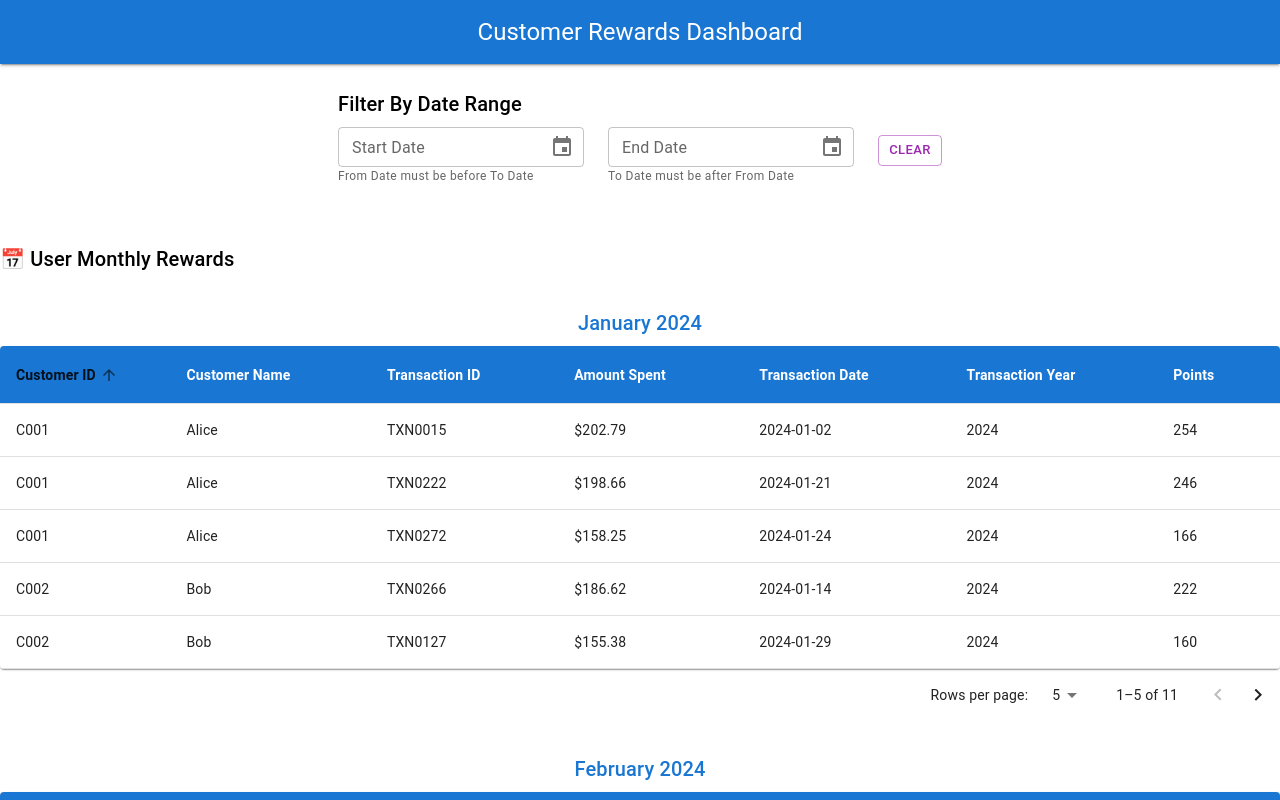
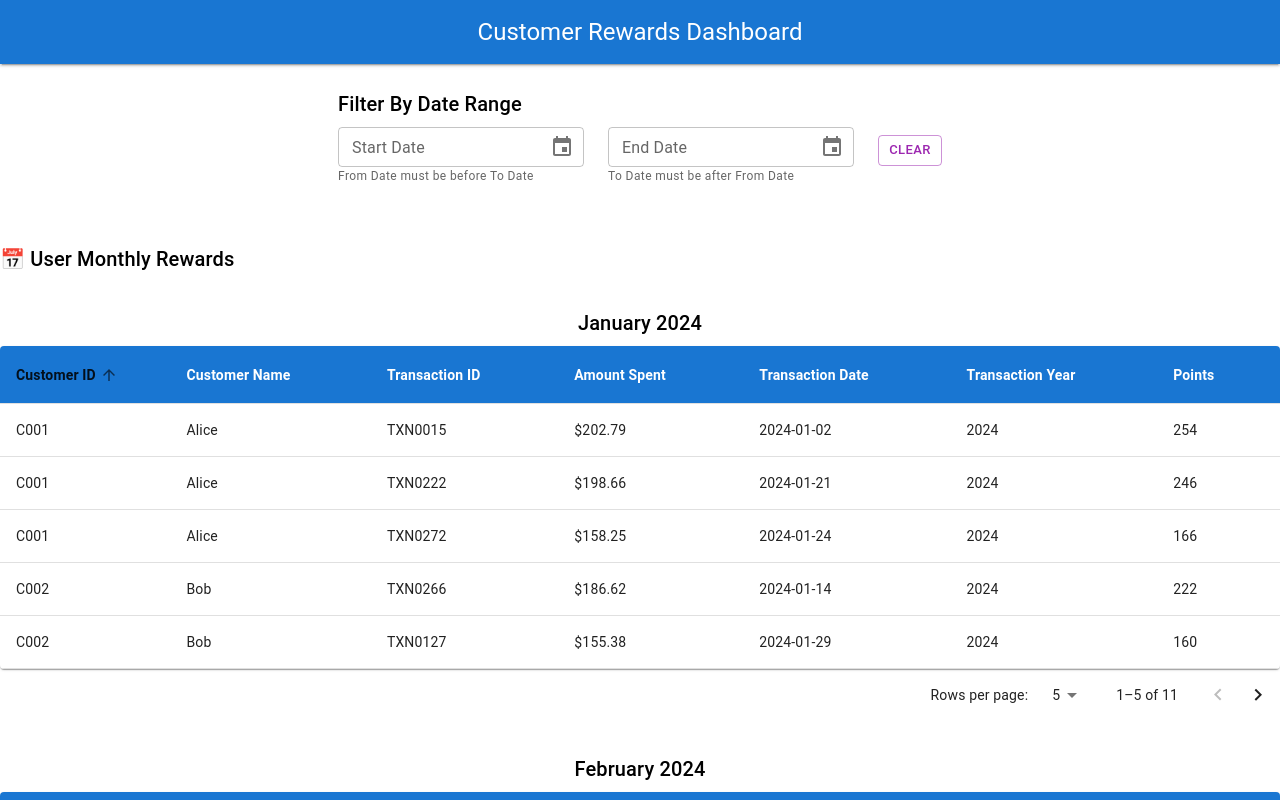
Before and after one commit to sumitkumar14/react-reward-app, a React (Create React App) app: page / in a window 1280 px wide. Shown: the top 800 px of the page. Built offline with nearby package versions, Linux system fonts and the light colour scheme.

Commit message:
refactoring

```diff
--- a/src/components/MonthlyRewardsUserTable.jsx
+++ b/src/components/MonthlyRewardsUserTable.jsx
@@ -58,7 +58,7 @@ function MonthlyRewardsUserTable({ transactions }) {
       </Typography>
       {Object.entries(displayData).map(([monthYear, data]) => (
         <Box sx={{ my: 4 }} key={monthYear}>
-          <Typography align="center" variant="h6" gutterBottom color="primary">
+          <Typography align="center" variant="h6" gutterBottom>
             {monthYear}
           </Typography>
           <DynamicTable
```
